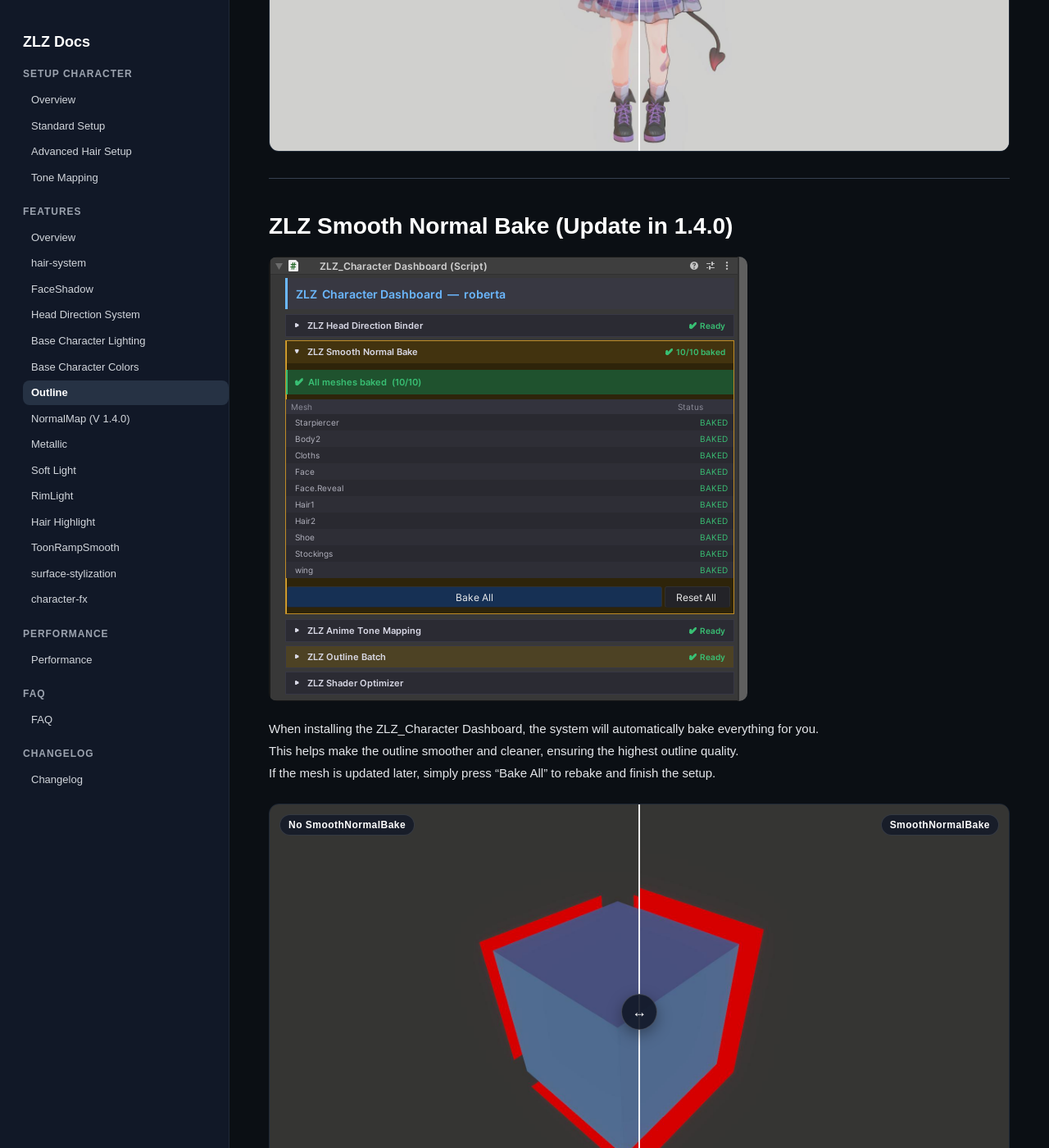
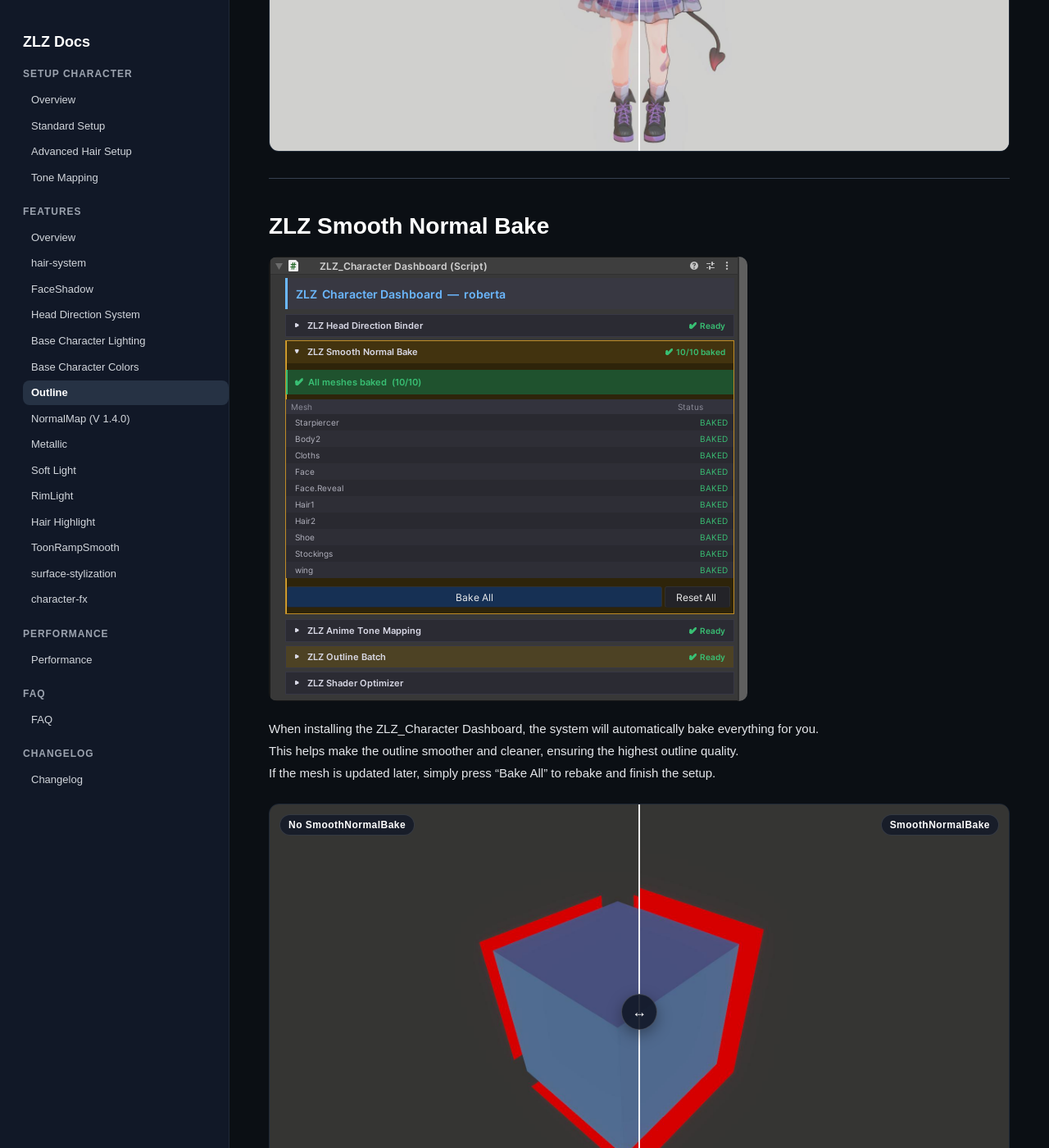
Before and after one commit to zlz-studio/zlz-studio.github.io, a Jekyll site: the page built from features/Outline/index.md, in a window 1280 px wide and 1400 px high, scrolled down 514 px. Shown: the whole window at 82% size. Built offline with Jekyll 4.4.1, drawn with Linux system fonts in a browser that asks for light colours; some of the changed text lies outside the part shown.

Commit message:
Update index.md

```diff
--- a/features/Outline/index.md
+++ b/features/Outline/index.md
@@ -23,7 +23,7 @@ last_modified_at: 2026-04-24
 
 ---
 
-## ZLZ Smooth Normal Bake (Update in 1.4.0)
+## ZLZ Smooth Normal Bake
 ![Script_SmoothNormalBake](../Outline/Script_SmoothNormalBake.png)
 
 When installing the ZLZ_Character Dashboard, the system will automatically bake everything for you.
@@ -46,7 +46,7 @@ If the mesh is updated later, simply press “Bake All” to rebake and finish t
 
 ---
 
-## ZLZ Outline Batch (Update in 1.4.0)
+## ZLZ Outline Batch
 ![ZLZ_Outline_Batch](../Outline/ZLZ_Outline_Batch.png)
 
 ZLZ Outline Batch automatically optimizes outline rendering by generating shared batching tags,
```
